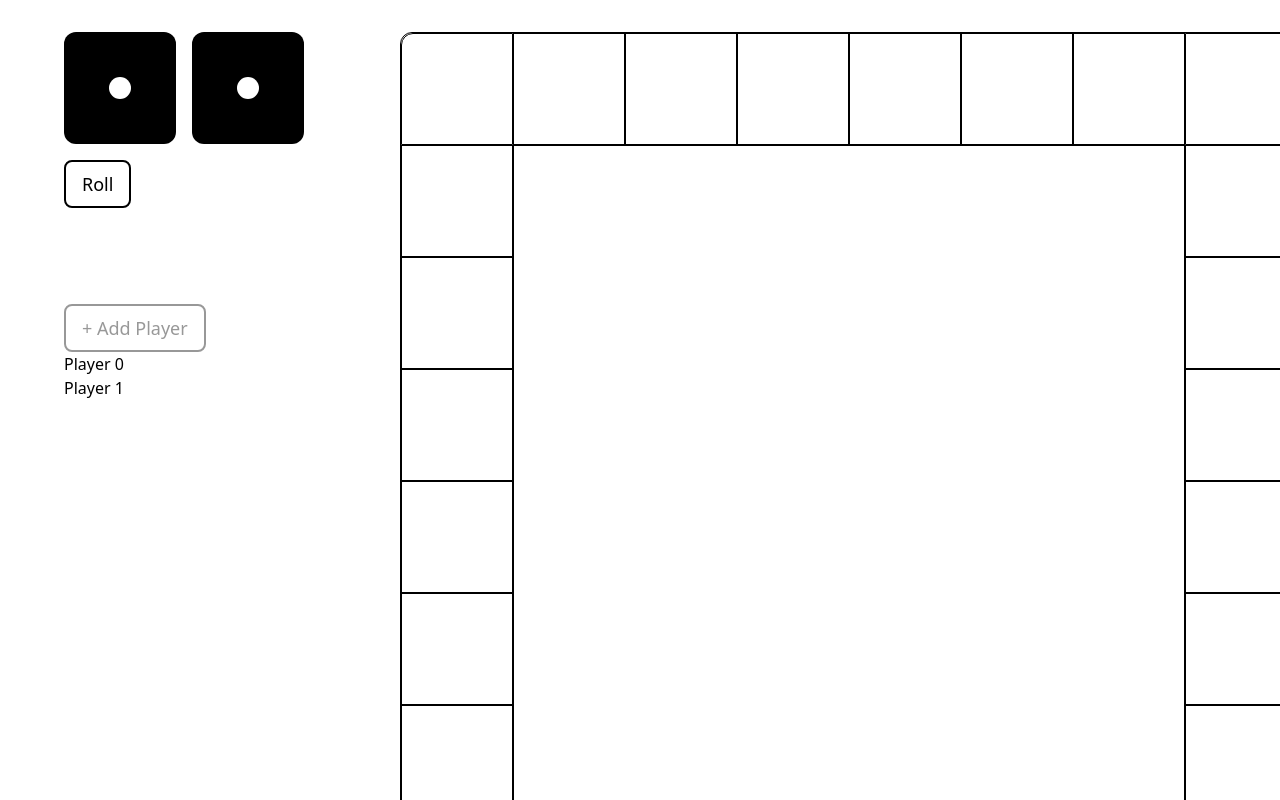
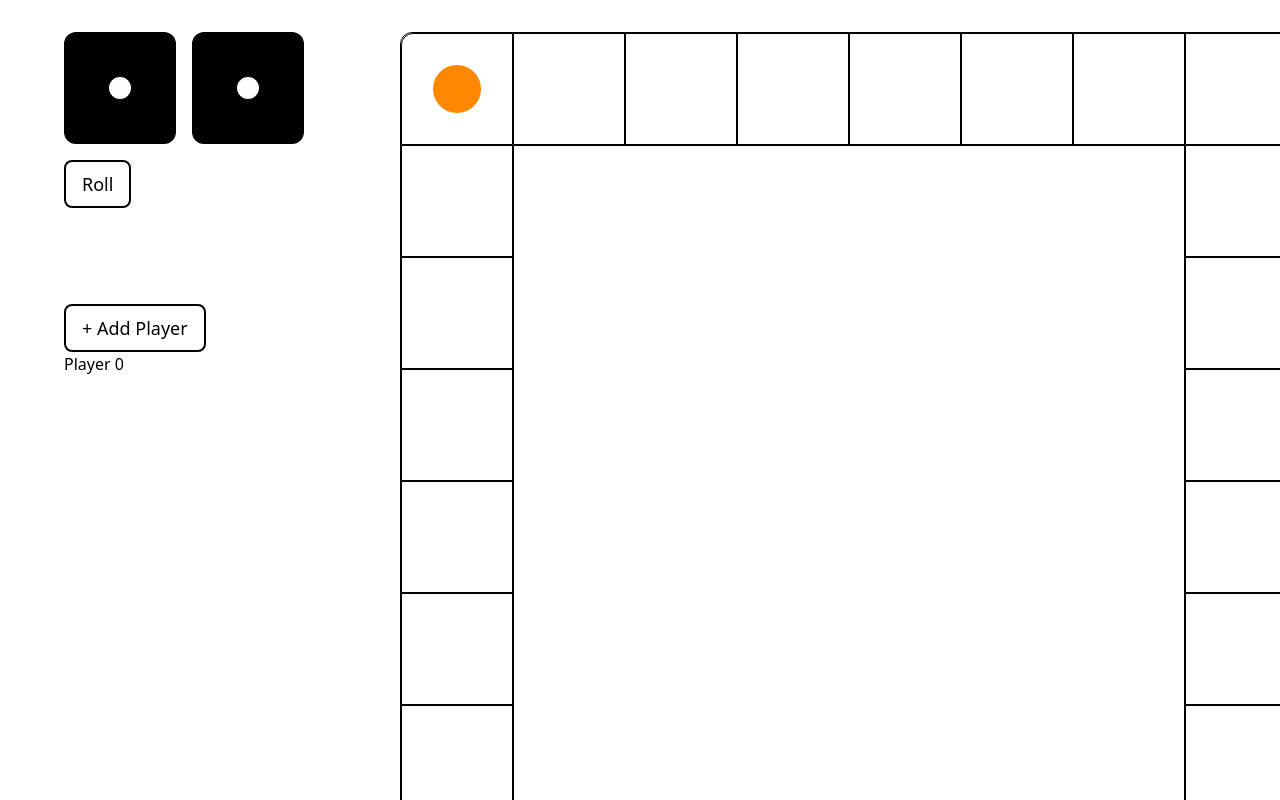
Before and after one commit to slee288/slee-games, an Angular app: page / in a window 1280 px wide. Shown: the top 800 px of the page. Built offline with nearby package versions, Linux system fonts and the light colour scheme.

Commit message:
player move logic

```diff
--- a/src/app/board/board.component.html
+++ b/src/app/board/board.component.html
@@ -1,4 +1,4 @@
-<div #board class="relative grid grid-rows-8 grid-cols-8 rounded-xl overflow-hidden border-black border">
+<div #board class="grid grid-rows-8 grid-cols-8 rounded-xl overflow-hidden border-black border">
     <!-- top -->
     <div class="playspace rounded-tl-xl w-28 h-28 bg-white border-black border"></div>
     <div class="playspace w-28 h-28 bg-white border-black border"></div>
@@ -33,4 +33,7 @@
     <div class="playspace w-28 h-28 bg-white border-black border row-start-2 row-end-3 col-start-1 col-end-2"></div>
     <!-- center -->
     <div class="border border-black row-start-2 row-end-8 col-start-2 col-end-8"></div>
+
+    <!-- player instances -->
+    <app-player *ngFor="let player of players" [board]="board" [move]="diceMove"></app-player>
  </div>
--- a/src/app/board/board.component.ts
+++ b/src/app/board/board.component.ts
@@ -1,9 +1,12 @@
 import { Component, ElementRef, Input, ViewChild } from '@angular/core';
+import { CommonModule } from '@angular/common';
+import { Player } from '../player/player';
+import { PlayerComponent } from '../player/player.component';
 
 @Component({
   selector: 'app-board',
   standalone: true,
-  imports: [],
+  imports: [CommonModule, PlayerComponent],
   templateUrl: './board.component.html',
   styleUrl: './board.component.css'
 })
@@ -11,28 +14,28 @@ export class BoardComponent {
   @ViewChild("board", { static: true }) board: ElementRef<HTMLDivElement> | undefined;
   playerPosition: number = 0;
   @Input() diceMove: number = 0;
+  @Input() players: Player[] = []
 
-  moveDice(): Promise<number> {
-    return new Promise((resolve, reject) => {
-      setTimeout(() => {
-        this.playerPosition = (this.playerPosition + 1) % 28; // round robin for position
-        this.diceMove -= 1;
-        resolve(this.diceMove);
-      }, 400);
-    })
-  }
+  // moveDice(): Promise<number> {
+  //   return new Promise((resolve, reject) => {
+  //     setTimeout(() => {
+  //       this.playerPosition = (this.playerPosition + 1) % 28; // round robin for position
+  //       this.diceMove -= 1;
+  //       resolve(this.diceMove);
+  //     }, 400);
+  //   })
+  // }
 
-  async ngOnChanges() {
-    for(let i = this.diceMove; i > 0; i--) {
-      await this.moveDice();
-      // untoggle the previous position, toggle the current position
-      const boardSpaces = this.board?.nativeElement.getElementsByClassName("playspace");
-      if(boardSpaces) {
-        console.log(this.playerPosition);
-        const prevPosition = (this.playerPosition + 27) % 28;
-        boardSpaces[prevPosition].classList.remove("on-board");
-        boardSpaces[this.playerPosition].classList.add("on-board");
-      }
-    }
-  }
+  // async ngOnChanges() {
+  //   for(let i = this.diceMove; i > 0; i--) {
+  //     await this.moveDice();
+  //     // untoggle the previous position, toggle the current position
+  //     const boardSpaces = this.board?.nativeElement.getElementsByClassName("playspace");
+  //     if(boardSpaces) {
+  //       const prevPosition = (this.playerPosition + 27) % 28;
+  //       boardSpaces[prevPosition].classList.remove("on-board");
+  //       boardSpaces[this.playerPosition].classList.add("on-board");
+  //     }
+  //   }
+  // }
 }
--- a/src/app/dice-game/dice-game.component.html
+++ b/src/app/dice-game/dice-game.component.html
@@ -22,7 +22,6 @@
       </div>
    </div>
    <div class="map-section">
-      <app-board [diceMove]="diceMove"></app-board>
-      <app-player *ngFor="let player of players"></app-player>
+      <app-board [diceMove]="diceMove" [players]="players"></app-board>
    </div>
 </div>
--- a/src/app/dice-game/dice-game.component.ts
+++ b/src/app/dice-game/dice-game.component.ts
@@ -5,10 +5,6 @@ import { Dice } from '../dice/dice';
 import { BoardComponent } from '../board/board.component';
 import { PlayerComponent } from '../player/player.component';
 import { Player } from '../player/player';
-
-const DICE_VALUES = [
-  "one", "two", "three", "four", "five", "six"
-]
 
 @Component({
   selector: 'app-dice-game',
@@ -32,7 +28,6 @@ export class DiceGameComponent {
   isRolling: boolean = false;
 
   ngOnInit() {
-    this.players.push(new Player());
     this.players.push(new Player());
   }
 
--- a/src/app/player/player.component.css
+++ b/src/app/player/player.component.css
@@ -0,0 +1,5 @@
+.player {
+    position: absolute;
+    transform: translate(-50%, -50%);
+    transition: 0.5s ease-in-out;
+}
--- a/src/app/player/player.component.html
+++ b/src/app/player/player.component.html
@@ -1,3 +1,3 @@
-<div class="w-12 h-12 bg-[#ff8800] rounded-full">
+<div #playerinstance class="player w-12 h-12 bg-[#ff8800] rounded-full">
 
 </div>
--- a/src/app/player/player.component.ts
+++ b/src/app/player/player.component.ts
@@ -1,4 +1,4 @@
-import { Component } from '@angular/core';
+import { Component, Input, ElementRef, ViewChild } from '@angular/core';
 
 @Component({
   selector: 'app-player',
@@ -8,5 +8,47 @@ import { Component } from '@angular/core';
   styleUrl: './player.component.css'
 })
 export class PlayerComponent {
+  @Input() board: HTMLDivElement | undefined = undefined;
+  @Input() move: number = 0;
+  playerPosition: number = 0;
+  @ViewChild("playerinstance", { static: true }) player: ElementRef<HTMLDivElement> | undefined;
 
+  ngOnInit() {
+    this.setPlayer()
+  }
+
+  setPlayer(): void {
+    const playspaces = this.board?.querySelectorAll(".playspace");
+    const initialSpacePosition = playspaces?.[this.playerPosition].getBoundingClientRect() || { top: 0, bottom: 0, left: 0, right: 0 };
+
+
+    if(this.player?.nativeElement) {
+      this.player.nativeElement.style.top = (initialSpacePosition.top + initialSpacePosition.bottom) / 2 + "px";
+      this.player.nativeElement.style.left = (initialSpacePosition.left + initialSpacePosition.right) / 2 + "px";
+    }
+  }
+
+  movePlayer(): Promise<number> {
+    return new Promise((resolve, reject) => {
+      setTimeout(() => {
+        this.playerPosition = (this.playerPosition + 1) % 28; // round robin for position
+        this.move -= 1;
+        this.setPlayer();
+        resolve(this.move);
+      }, 400);
+    })
+  }
+
+  async ngOnChanges() {
+    for(let i = this.move; i > 0; i--) {
+      await this.movePlayer();
+      // untoggle the previous position, toggle the current position
+      // const boardSpaces = this.board?.nativeElement.getElementsByClassName("playspace");
+      // if(boardSpaces) {
+      //   const prevPosition = (this.playerPosition + 27) % 28;
+      //   boardSpaces[prevPosition].classList.remove("on-board");
+      //   boardSpaces[this.playerPosition].classList.add("on-board");
+      // }
+    }
+  }
 }
```
